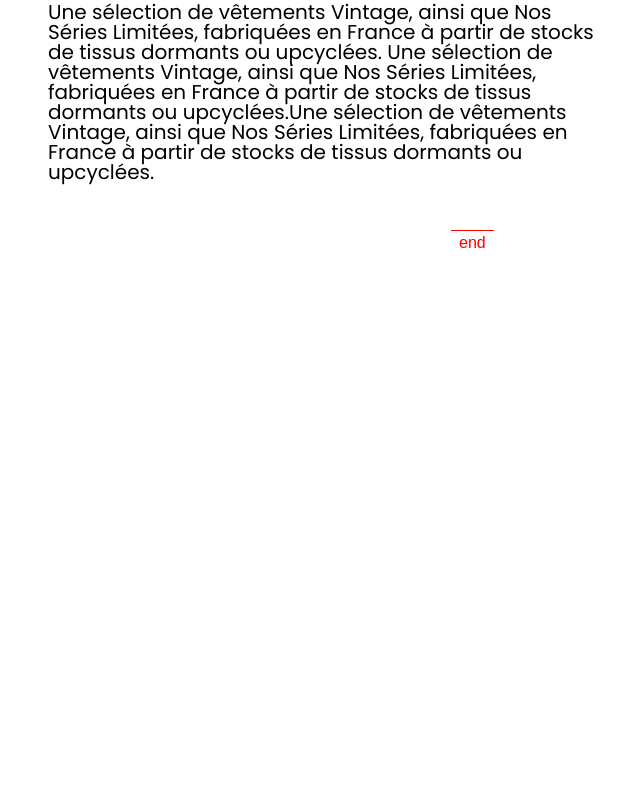
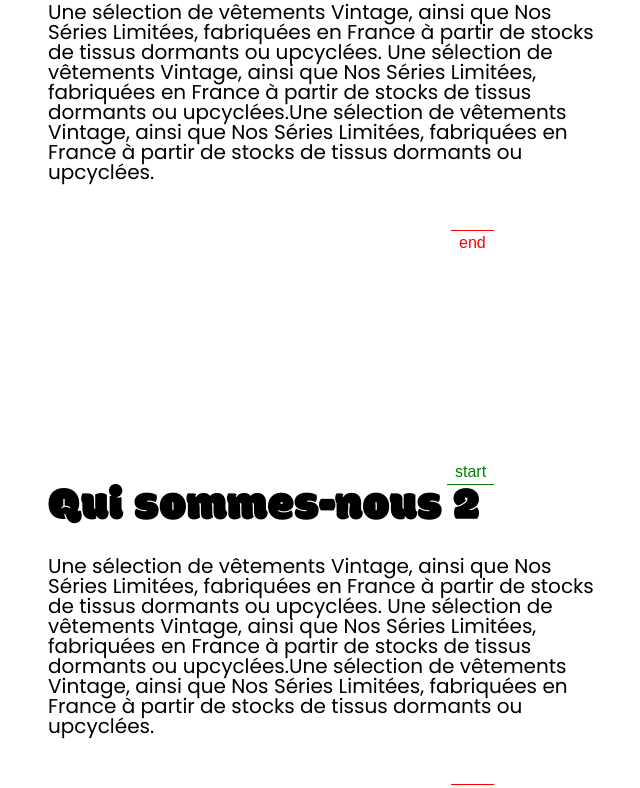
Before and after one commit to ccadran/club-tresor, a Next.js app: page / in a window 1280 px wide. Shown: the part 2000-2788 px from the top of the page, without its empty margins (622-1262 px from the left). Built offline with nearby package versions, Linux system fonts and the light colour scheme.

Commit message:
create a function to reuse same gsap tl

```diff
--- a/src/app/components/Concept/concept.jsx
+++ b/src/app/components/Concept/concept.jsx
@@ -8,6 +8,7 @@ export default function Concept() {
   const container = useRef(null);
   const concept1 = useRef(null);
   const concept2 = useRef(null);
+  const concept3 = useRef(null);
   // const { scrollYProgress } = useScroll({
   //   target: container,
   //   offset: ["start start", "end end"],
@@ -18,6 +19,7 @@ export default function Concept() {
   useLayoutEffect(() => {
     gsap.registerPlugin(ScrollTrigger);
 
+    const coneptAnim = (concept1, concept2) => {
       const timeline = gsap.timeline({
         scrollTrigger: {
           trigger: concept2.current,
@@ -35,13 +37,6 @@ export default function Concept() {
         `.${styles.imgContainer}`
       );
 
-    // timeline.to(
-    //   concept1.current,
-    //   {
-    //     opacity: 0,
-    //   },
-    //   0.5
-    // );
       timeline.to(
         imgContainerConcept1,
         {
@@ -51,16 +46,15 @@ export default function Concept() {
         0.25
       );
 
-    // timeline.fromTo(
-    //   concept2.current,
-    //   { opacity: 0, transform: "rotate(-45deg)" },
-    //   { opacity: 1, transform: "rotate(0deg)" }
-    // );
       timeline.fromTo(
         imgContainerConcept2,
-      { opacity: 0, transform: "rotate(45deg) translateY(100%)" }, // Position de départ
-      { opacity: 1, transform: "rotate(0deg) translateY(0%)" } // Position finale
+        { opacity: 0, transform: "rotate(45deg) translateY(100%)" },
+        { opacity: 1, transform: "rotate(0deg) translateY(0%)" }
       );
+    };
+    coneptAnim(concept1, concept2);
+    coneptAnim(concept2, concept3);
+
     console.log(concept1.current);
   }, []);
 
@@ -109,6 +103,23 @@ export default function Concept() {
           </p>
         </div>
       </div>
+      <div ref={concept3} className={styles.concept}>
+        <div className={styles.imgContainer}>
+          <img src="/images/illu.png" alt="" />
+        </div>
+        <div className={styles.conceptText}>
+          <h3>Qui sommes-nous 2</h3>
+          <p>
+            Une sélection de vêtements Vintage, ainsi que Nos Séries Limitées,
+            fabriquées en France à partir de stocks de tissus dormants ou
+            upcyclées. Une sélection de vêtements Vintage, ainsi que Nos Séries
+            Limitées, fabriquées en France à partir de stocks de tissus dormants
+            ou upcyclées.Une sélection de vêtements Vintage, ainsi que Nos
+            Séries Limitées, fabriquées en France à partir de stocks de tissus
+            dormants ou upcyclées.
+          </p>
+        </div>
+      </div>
       <div className={styles.space}></div>
     </div>
   );
```
Lines whose indentation alone changed are shown as unchanged.
